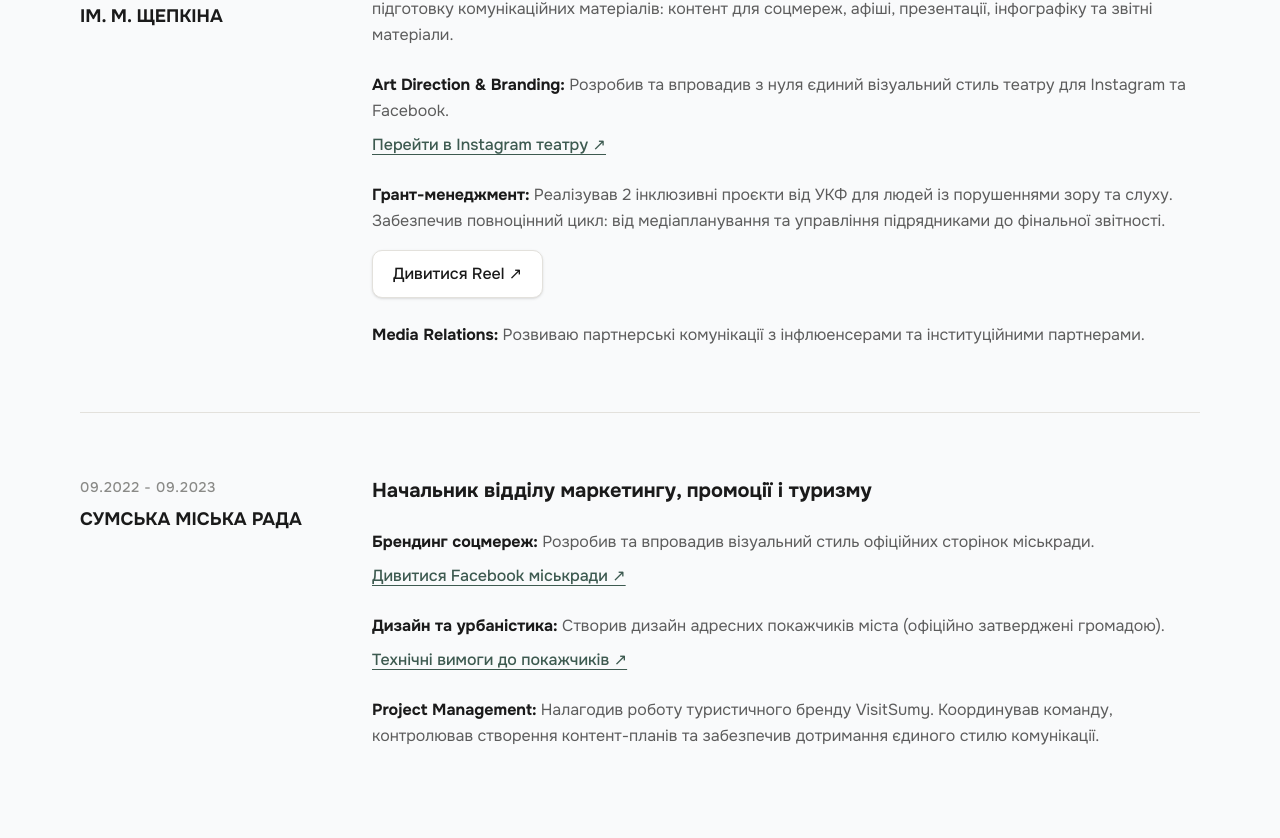
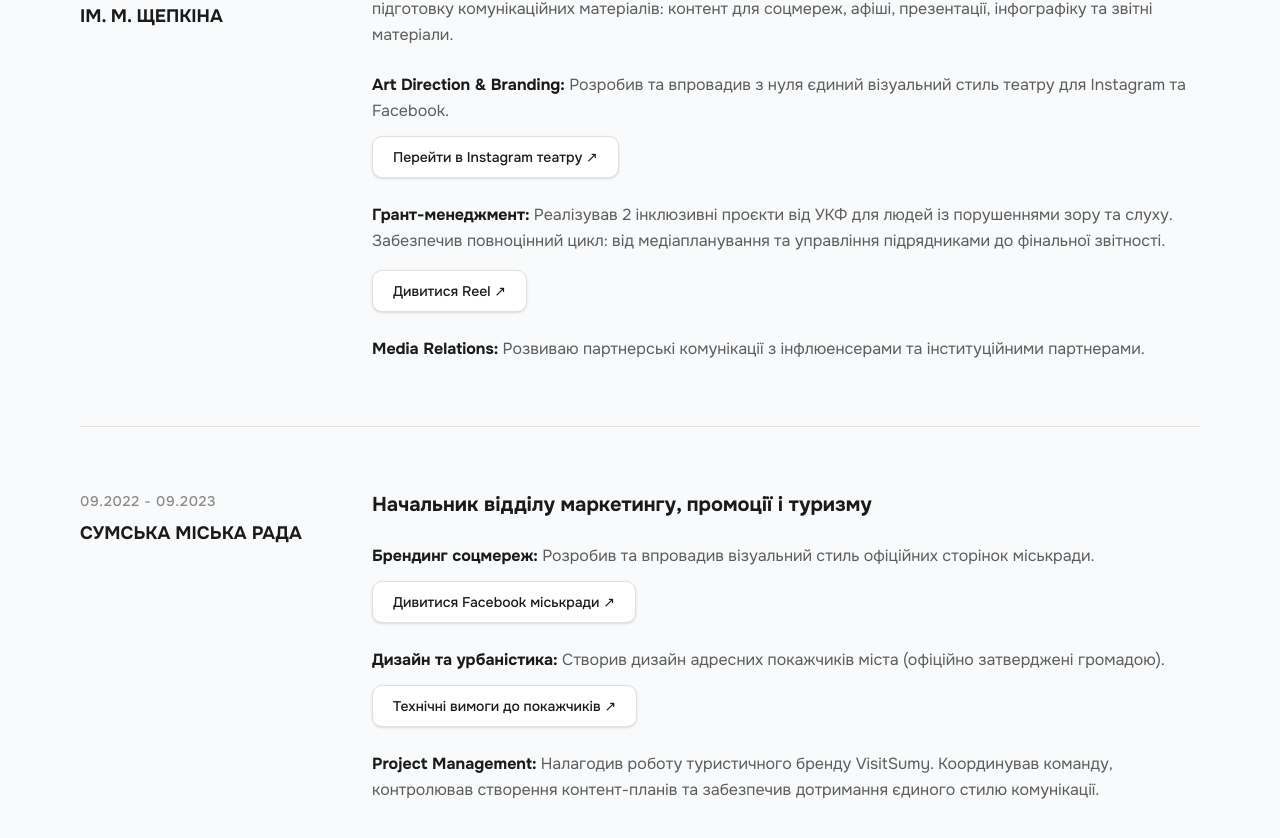
Before and after one commit to yarabanana/portfolio, a Next.js app: page / in a window 1280 px wide. Shown: the part 1310-2148 px from the top of the page. Built offline with nearby package versions, Linux system fonts and the light colour scheme.

Commit message:
Уніфікував дизайн кнопок-посилань та оновив контент

```diff
--- a/src/components/sections/Experience.tsx
+++ b/src/components/sections/Experience.tsx
@@ -15,7 +15,6 @@ export default function Experience() {
           {experience.map((job, index) => (
             <div key={job.id}>
 
-              {/* Основний блок із місцем роботи */}
               <div className="grid grid-cols-1 md:grid-cols-12 gap-8 md:gap-12">
 
                 {/* Ліва колонка: Дати та Компанія */}
@@ -28,7 +27,7 @@ export default function Experience() {
                   </h3>
                 </div>
 
-                {/* Права колонка: Посада, Опис, Посилання та Відео */}
+                {/* Права колонка */}
                 <div className="md:col-span-8 lg:col-span-9">
                   <h4 className="text-xl font-bold text-ink mb-6">
                     {job.role.ua}
@@ -52,11 +51,18 @@ export default function Experience() {
                             )}
                           </p>
 
-                          {/* Елегантне посилання */}
+                          {/* Кнопка-посилання (тепер однаковий дизайн для всього) */}
                           {item.link && (
-                            <a href={item.link.url} target="_blank" rel="noreferrer" className="inline-block mt-2 text-accent hover:text-ink font-medium underline underline-offset-4 transition-colors">
-                              {item.link.label}
-                            </a>
+                            <div className="mt-3">
+                              <a
+                                href={item.link.url}
+                                target="_blank"
+                                rel="noreferrer"
+                                className="inline-flex items-center gap-2 px-5 py-2.5 bg-white border border-line rounded-button text-ink text-sm font-medium hover:bg-cloud transition-colors shadow-sm"
+                              >
+                                {item.link.label}
+                              </a>
+                            </div>
                           )}
 
                           {/* YouTube Відео */}
@@ -81,7 +87,12 @@ export default function Experience() {
                           {/* Кнопка на Instagram Reel */}
                           {item.embed && item.embed.type === "instagram-reel" && (
                             <div className="mt-4">
-                              <a href={item.embed.url} target="_blank" rel="noreferrer" className="inline-flex items-center gap-2 px-5 py-2.5 bg-white border border-line rounded-button text-ink font-medium hover:bg-cloud transition-colors shadow-sm">
+                              <a
+                                href={item.embed.url}
+                                target="_blank"
+                                rel="noreferrer"
+                                className="inline-flex items-center gap-2 px-5 py-2.5 bg-white border border-line rounded-button text-ink text-sm font-medium hover:bg-cloud transition-colors shadow-sm"
+                              >
                                 Дивитися Reel ↗
                               </a>
                             </div>
@@ -93,7 +104,6 @@ export default function Experience() {
                 </div>
               </div>
 
-              {/* Тонка розділяюча лінія, яка малюється для всіх блоків, крім останнього */}
               {index !== experience.length - 1 && (
                 <hr className="border-t border-line w-full my-16" />
               )}
```
